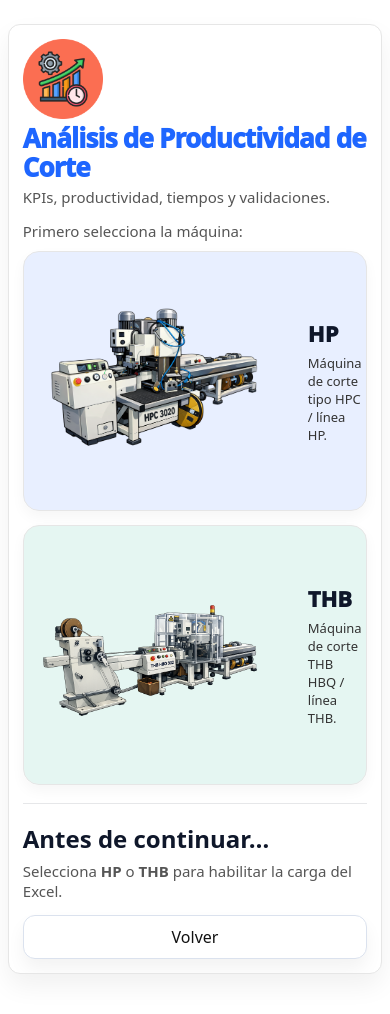
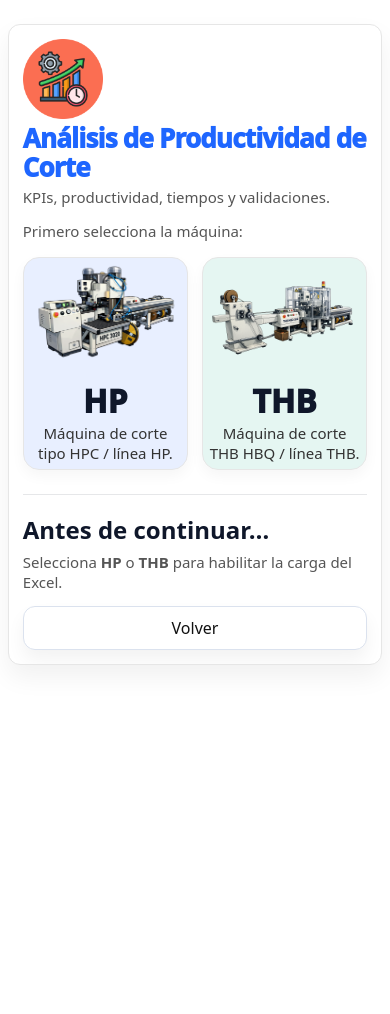
Before and after one commit to AndresMao453/PlataformaMaquinas, a Flask app: page /line/corte in a window 390 px wide. After the commit the page ends 665 px from the top, so only its background shows below. Run offline with Flask 3, Linux system fonts and the light colour scheme.

Commit message:
Tu mensaje de cambio

```diff
--- a/static/css/line_start.css
+++ b/static/css/line_start.css
@@ -2479,3 +2479,92 @@ img{
 .ph-card.show-extra .ph-nom-box{
   display: block;
 }
+
+
+@media (max-width: 520px){
+  .machine-card,
+  .ph-card{
+    margin: 6px auto;
+    padding: 6px;
+  }
+
+  .machine-card img,
+  .ph-card img{
+    width: 100%;
+    height: auto;
+  }
+
+  .machine-description{
+    font-size: 14px;
+  }
+}
+
+@media (max-width: 760px){
+
+  .machine-grid{
+    grid-template-columns: 1fr !important;
+    gap: 14px;
+  }
+
+  .machine-card{
+    width: 100%;
+    max-width: 100%;
+    min-width: 0;
+    overflow: hidden;
+  }
+
+  .machine-head{
+    display: flex;
+    flex-direction: column;
+    align-items: center;
+    text-align: center;
+    gap: 12px;
+  }
+
+  .machine-ico,
+  .machine-card img{
+    max-width: 100%;
+    width: 100%;
+    height: auto;
+    object-fit: contain;
+  }
+
+  .machine-text{
+    width: 100%;
+    text-align: center;
+  }
+
+  .machine-name{
+    font-size: 32px;
+    line-height: 1.1;
+  }
+
+  .machine-desc{
+    font-size: 15px;
+    line-height: 1.3;
+    word-break: break-word;
+  }
+}
+
+.machine-grid{
+  display: grid;
+  grid-template-columns: repeat(2, minmax(0, 1fr));
+  gap: 16px;
+}
+
+.machine-card{
+  min-width: 0;
+  overflow: hidden;
+}
+
+.machine-head{
+  display: flex;
+  align-items: center;
+  gap: 18px;
+}
+
+.machine-ico,
+.machine-card img{
+  max-width: 100%;
+  height: auto;
+}
```
